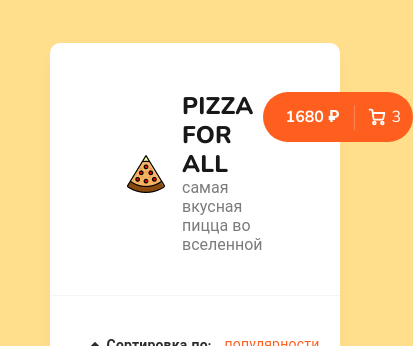
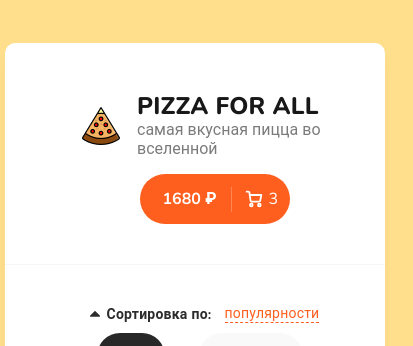
Before and after one commit to sotinvlad/typescript-pizza, a React (Create React App) app: page / in a window 390 px wide. Shown: the top 346 px of the page, 413 px wide, since content can reach past the window. Built offline with nearby package versions, Linux system fonts and the light colour scheme.

Commit message:
Исправление мобильной верстки

```diff
--- a/src/App.module.scss
+++ b/src/App.module.scss
@@ -5,3 +5,9 @@
     box-shadow: 0px 15px 20px rgba(0, 0, 0, 0.03);
     border-radius: 10px;
 }
+
+@media (max-width: 520px) {
+    .App {
+        margin: 43px 5px 43px 5px;
+    }
+}
--- a/src/components/Header/Header.module.scss
+++ b/src/components/Header/Header.module.scss
@@ -80,13 +80,14 @@
 
 @media screen and (max-width: 768px) {
     .Header {
-        &__logoBlock {
-            img {
-                display: none;
-            }
-        }
-        &__secondaryText {
-            display: none;
-        }
+        flex-direction: column;
+        align-items: center;
+        justify-content: center;
+    }
+    .LogoBlock {
+        margin-bottom: 15px;
+    }
+    .CartButton {
+        max-width: 150px;
     }
 }
--- a/src/components/PizzasList/PizzasList.module.scss
+++ b/src/components/PizzasList/PizzasList.module.scss
@@ -24,3 +24,10 @@
         grid-template-columns: 1fr;
     }
 }
+
+@media (max-width: 520px) {
+    .PizzasList {
+        margin-left: 10px;
+        margin-right: 10px;
+    }
+}
```
